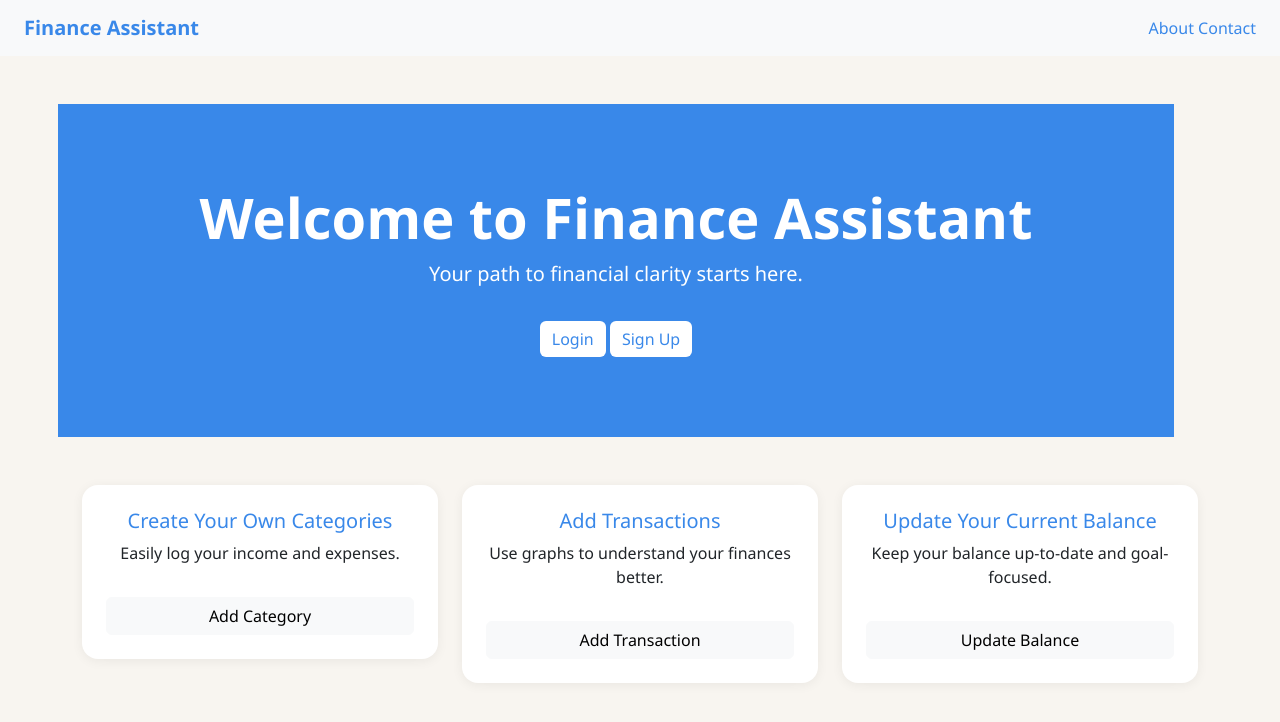
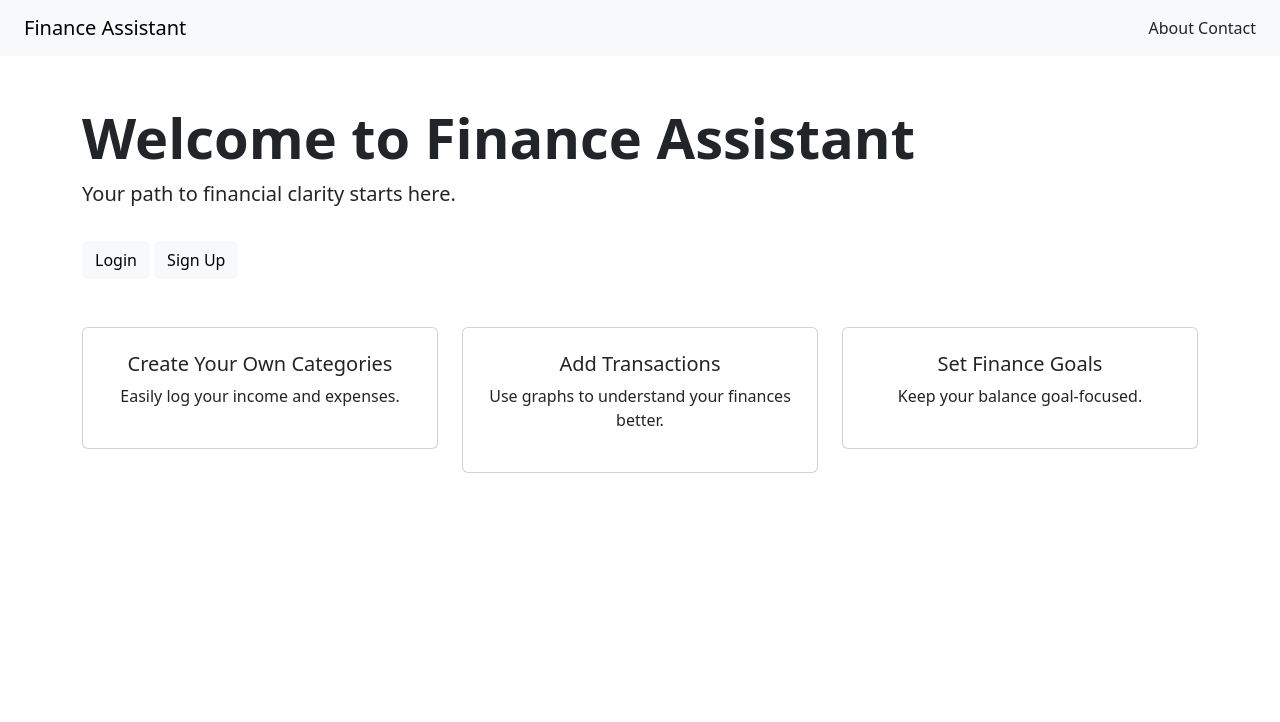
Before and after one commit to mswq/Finance-Assistant, a Django app: page / in a window 1280 px wide. Shown: the top 722 px of the page. Run offline with Django 5.2, Linux system fonts and the light colour scheme.

Commit message:
Add goal feature

```diff
--- a/mysite/finance/form.py
+++ b/mysite/finance/form.py
@@ -16,7 +16,7 @@ class CategoryForm(forms.ModelForm):
         model = Category
         fields =['name']
 
-class BalanceForm(forms.ModelForm):
+class GoalForm(forms.ModelForm):
     class Meta:
         model = UserProfile
-        fields = ['balance']
+        fields = ['goal']
--- a/mysite/finance/models.py
+++ b/mysite/finance/models.py
@@ -4,7 +4,7 @@ from django.contrib.auth.models import User
 # Create your models here.
 class UserProfile(models.Model):
     user = models.ForeignKey(User, on_delete=models.CASCADE)
-    balance = models.DecimalField(max_digits=10, decimal_places=2, default=0.00)
+    goal = models.DecimalField(max_digits=10, decimal_places=2, default=0)
 
     def __str__(self):
         return self.user.username
--- a/mysite/finance/templates/finance/add_transaction.html
+++ b/mysite/finance/templates/finance/add_transaction.html
@@ -2,7 +2,7 @@
 {% block title %}Add Transaction{% endblock %}
 {% block content %}
   <div class="mx-auto p-2" style="width: 300px;">
-    <h2 class="text-muted-blue">Add Transaction</h2>
+    <h2>Add Transaction</h2>
     <form method="post">
       {% csrf_token %}
       {{ form.as_p }}
--- a/mysite/finance/urls.py
+++ b/mysite/finance/urls.py
@@ -5,5 +5,5 @@ urlpatterns = [
     path ('add/', views.add_transaction, name ='add_transaction'),
     path ('dashboard/', views.dashboard, name='dashboard'),
     path ('add_category/', views.add_category, name='add_category'),
-    path ('update_balance/', views.update_balance, name='update_balance')
+    path ('goals/', views.goals, name='goals')
 ]
--- a/mysite/static/css/style.css
+++ b/mysite/main/static/css/style.css
@@ -1,8 +1,3 @@
-body {
-  background-color: #F8F5F0;
-  color: #333;
-  font-family: 'Segoe UI', sans-serif;
-}
 
 .text-muted-blue {
   color: #3988e9 !important;
@@ -19,31 +14,20 @@ body {
 }
 
 .hero .btn {
-  background-color: #fff;
+  background-color: white;
   color: #3988e9;
   border: none;
   font-weight: 500;
 }
 
-.btn-bordered {
-  border: 2px solid #476D94;
-  background-color: transparent;
-  color: #476D94;
-  border-radius: 8px;
-  padding: 0.5rem 1.2rem;
-  transition: all 0.3s ease;
-  font-weight: 500;
-}
-
-.btn-bordered:hover {
-  background-color: #476D94;
-  color: white;
-}
-
 
 .card {
-  background-color: #ffffff;
+  background-color: white;
   border: none;
   border-radius: 1rem;
   box-shadow: 0 2px 12px rgba(0,0,0,0.06);
 }
+
+body {
+  background-color: white !important;
+}
--- a/mysite/main/templates/base.html
+++ b/mysite/main/templates/base.html
@@ -6,19 +6,18 @@
   <title>{% block title %}Finance Assistant{% endblock %}</title>
   <meta name="viewport" content="width=device-width, initial-scale=1">
   <link href="https://cdn.jsdelivr.net/npm/bootstrap@5.3.3/dist/css/bootstrap.min.css" rel="stylesheet">
-  <link rel="stylesheet" href="{% static 'css/style.css' %}">
 </head>
 <body>
 
   <nav class="navbar navbar-expand-lg navbar-light bg-light px-4">
-    <a class="navbar-brand text-muted-blue fw-bold" href="{% url 'home' %}">Finance Assistant</a>
+    <a class="navbar-brand " href="{% url 'home' %}">Finance Assistant</a>
     <div class="ms-auto">
-      <a class="nav-link d-inline text-muted-blue" href="{% url 'about' %}">About</a>
-      <a class="nav-link d-inline text-muted-blue" href="{% url 'contact' %}">Contact</a>
+      <a class="nav-link d-inline" href="{% url 'about' %}">About</a>
+      <a class="nav-link d-inline" href="{% url 'contact' %}">Contact</a>
       {% if user.is_authenticated %}
         <form action="{%url 'logout' %}" method="post" a class="nav-link d-inline text-muted-blue">
           {% csrf_token %}
-          <button type="submit" class="nav-link d-inline text-muted-blue">Logout</button>
+          <button type="submit" class="nav-link d-inline ">Logout</button>
         </form>
       {% endif %}
     </div>
--- a/mysite/main/templates/main/home.html
+++ b/mysite/main/templates/main/home.html
@@ -2,9 +2,9 @@
 {% load static %}
 {% block title %}Welcome{% endblock %}
 {% block content %}
-<div class="hero">
+<div>
   {% if user.is_authenticated %}
-  <h1 class="display-4 fw-bold">Welcome {{ user.username }}!</h1>
+  <h1 class="text-muted-blue display-4 fw-bold">Welcome {{ user.username }}!</h1>
   <p class="lead">This is your path to financial clarity.</p>
     <a href="{% url 'dashboard' %}" class="btn btn-outline-dark mt-4">View Dashboard</a>
   {% else %}
@@ -21,21 +21,27 @@
     <div class="card p-4">
       <h5 class="text-muted-blue">Create Your Own Categories</h5>
       <p>Easily log your income and expenses.</p>
+      {% if user.is_authenticated %}
       <a href="{% url 'add_category' %}" class="btn btn-light mt-3">Add Category</a>
+      {% endif %}
     </div>
   </div>
   <div class="col-md-4 mb-4">
     <div class="card p-4">
       <h5 class="text-muted-blue">Add Transactions</h5>
       <p>Use graphs to understand your finances better.</p>
+      {% if user.is_authenticated %}
       <a href="{% url 'add_transaction' %}" class="btn btn-light mt-3">Add Transaction</a>
+      {% endif %}
     </div>
   </div>
   <div class="col-md-4 mb-4">
     <div class="card p-4">
-      <h5 class="text-muted-blue">Update Your Current Balance</h5>
-      <p>Keep your balance up-to-date and goal-focused.</p>
-      <a href="{% url 'update_balance' %}" class="btn btn-light mt-3">Update Balance</a>
+      <h5 class="text-muted-blue">Set Finance Goals</h5>
+      <p>Keep your balance goal-focused.</p>
+      {% if user.is_authenticated %}
+      <a href="{% url 'goals' %}" class="btn btn-light mt-3">Set Goals</a>
+      {% endif %}
     </div>
   </div>
 </div>
```
Also changed, not shown: mysite/finance/templates/finance/add_category.html (+9 -0 lines), mysite/finance/templates/finance/dashboard.html (+33 -12 lines), mysite/finance/templates/finance/goals.html (added, +13 -0 lines), mysite/finance/templates/finance/update_balance.html (deleted, +0 -12 lines), mysite/finance/views.py (+33 -20 lines), mysite/db.sqlite3, mysite/finance/migrations/0003_remove_userprofile_balance_userprofile_goal.py (added), mysite/finance/migrations/0004_alter_userprofile_goal.py (added), mysite/finance/migrations/0005_alter_userprofile_goal.py (added), mysite/main/static/money-management.png (renamed from mysite/static/money-management.png).
